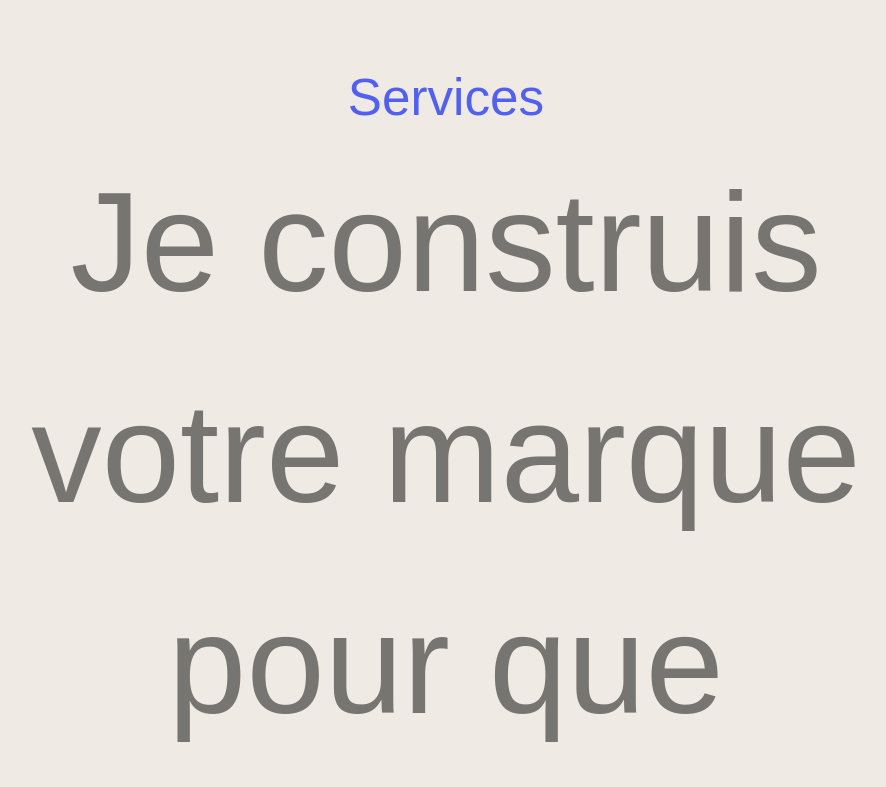
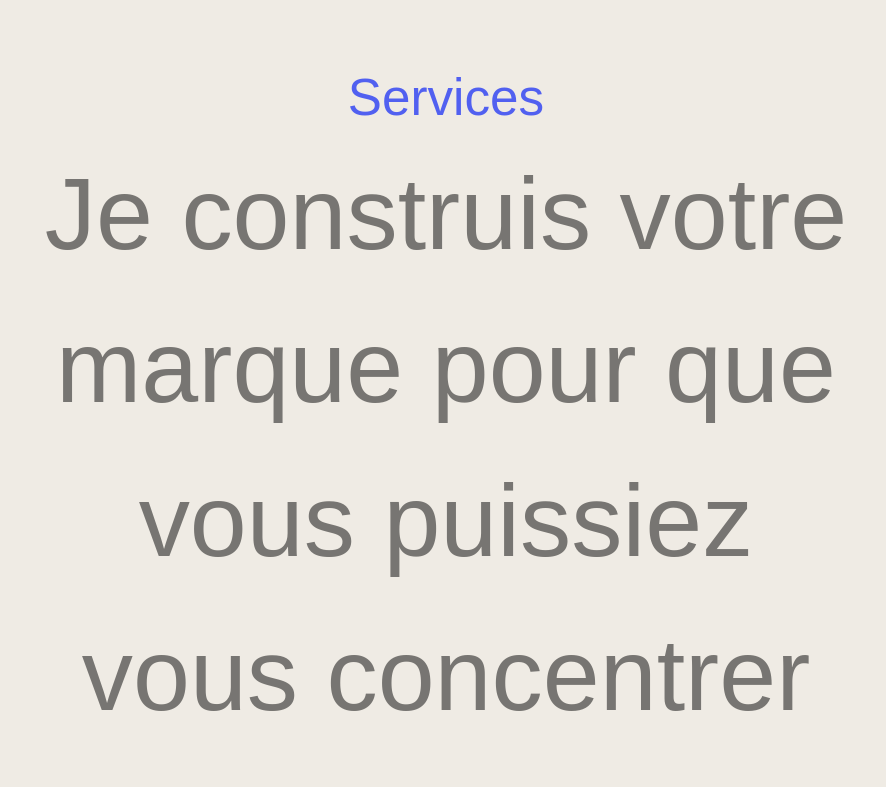
Before and after one commit to enzo-mourany/portfolio-v2, a Next.js app: page / in a window 1280 px wide. Shown: the part 2460-3247 px from the top of the page, without its empty margins (194-1080 px from the left). Built offline with nearby package versions, Linux system fonts and the light colour scheme; no server answers.

Commit message:
fix: font size

```diff
--- a/app/layout.tsx
+++ b/app/layout.tsx
@@ -1,6 +1,6 @@
 'use client';
 
-import React, { useState } from 'react';
+import React from 'react';
 import { motion } from 'framer-motion';
 
 import '../styles/globals.css';
--- a/components/homepage/Services.tsx
+++ b/components/homepage/Services.tsx
@@ -10,7 +10,7 @@ export const Services: React.FC = () => {
       <div className='flex flex-col justify-center items-center w-full h-full'>
         <div className='flex flex-col items-center p-20'>
           <h2 className='w-3/5 lg:w-3/4 text-2xl sm:text-w-xs lg:text-w-base text-blue text-center'>Services</h2>
-          <h3 className='w-full sm:w-3/5 lg:w-3/4 text-xl sm:text-3xl lg:text-w-4xl opacity-50 text-center'>Je construis votre marque pour que vous puissiez vous concentrer sur le reste.</h3>
+          <h3 className='w-full sm:w-3/5 lg:w-3/4 text-xl sm:text-3xl lg:text-w-xl opacity-50 text-center'>Je construis votre marque pour que vous puissiez vous concentrer sur le reste.</h3>
         </div>
         <div className='flex flex-col lg:flex-row flex-wrap justify-center gap-16 mb-20'>
           <ServiceCard title='Site Vitrine' description='Service de création de sites vitrines de qualité supérieure pour une présence en ligne professionnelle et convaincante.' />
```
